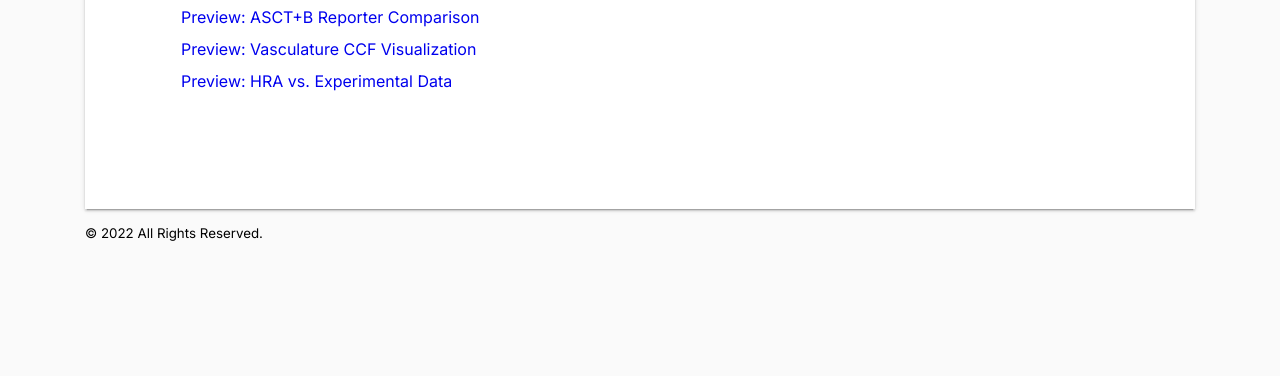
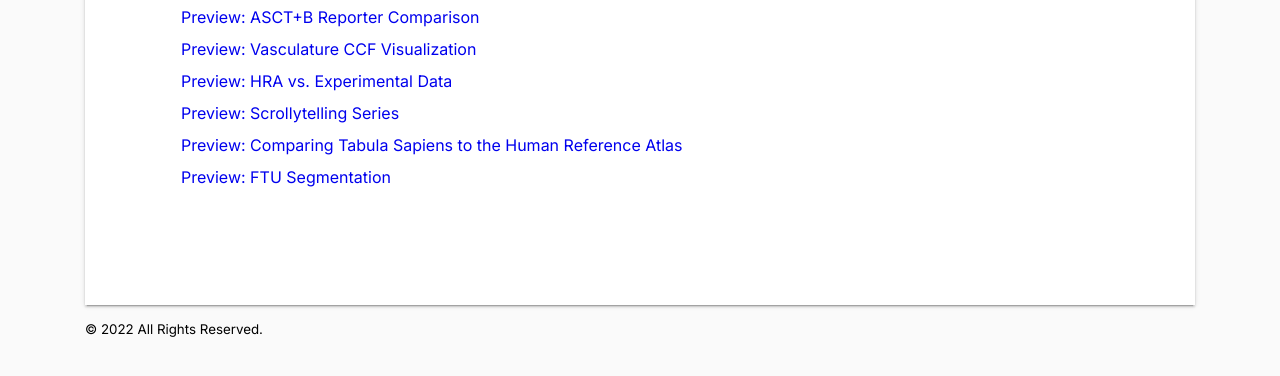
Before and after one commit to hubmapconsortium/hra-previews, a plain HTML site: page index.html in a window 1280 px wide. Shown: the part 266-642 px from the top of the page. Drawn offline with Linux system fonts and the light colour scheme.

Commit message:
added pilot.html links to index.html

```diff
--- a/index.html
+++ b/index.html
@@ -47,6 +47,21 @@
             >Preview: HRA vs. Experimental Data</a
           >
         </li>
+        <li>
+          <a href="./pilots/pilot4.html" title="Pilot 4 Preview"
+            >Preview: Scrollytelling Series</a
+          >
+        </li>
+        <li>
+          <a href="./pilots/pilot5.html" title="Pilot 5 Preview"
+            >Preview: Comparing Tabula Sapiens to the Human Reference Atlas</a
+          >
+        </li>
+        <li>
+          <a href="./pilots/pilot6.html" title="Pilot 6 Preview"
+            >Preview: FTU Segmentation</a
+          >
+        </li>
       </ul>
     </div>
     <footer class="main-footer">
```
